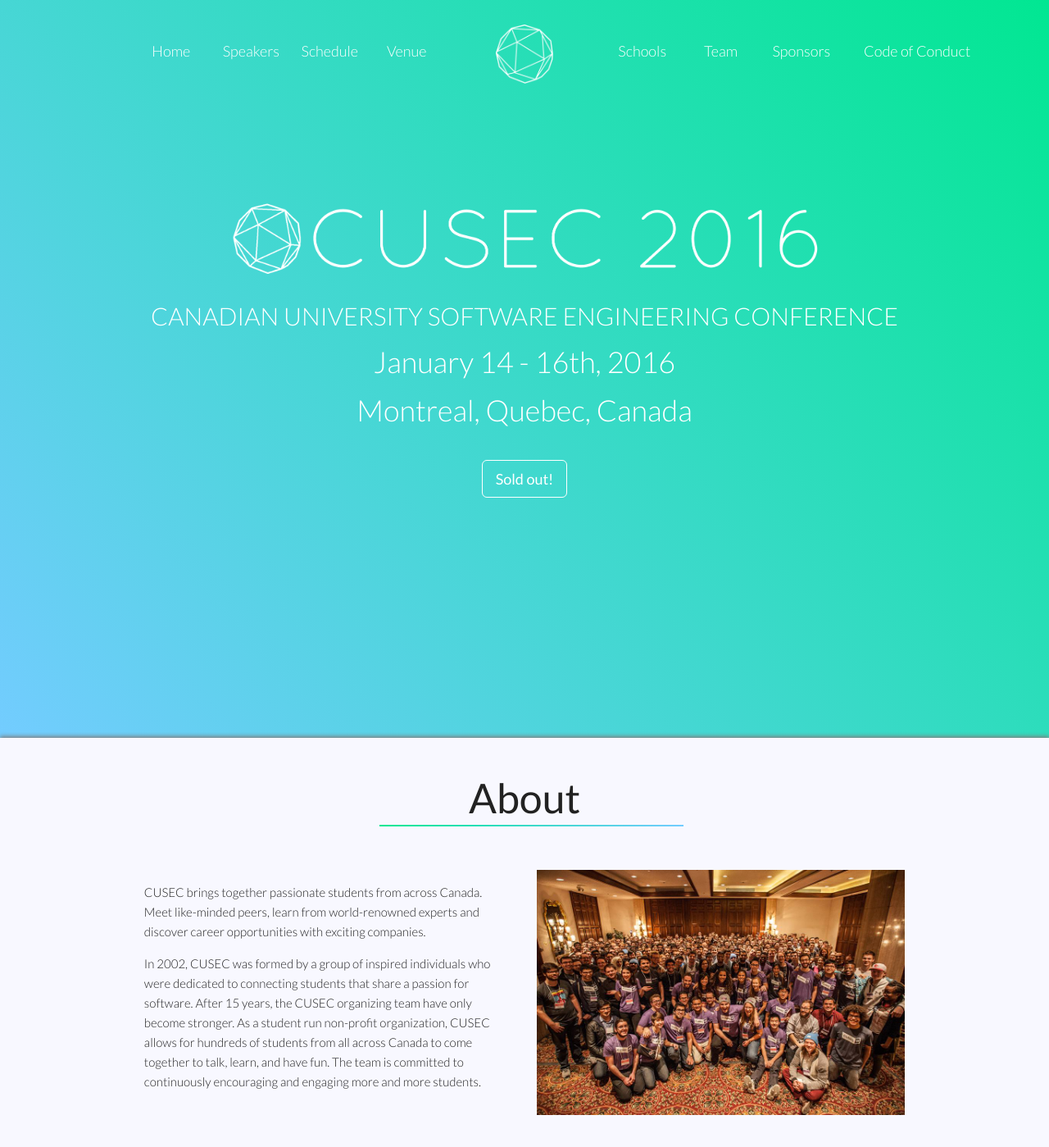
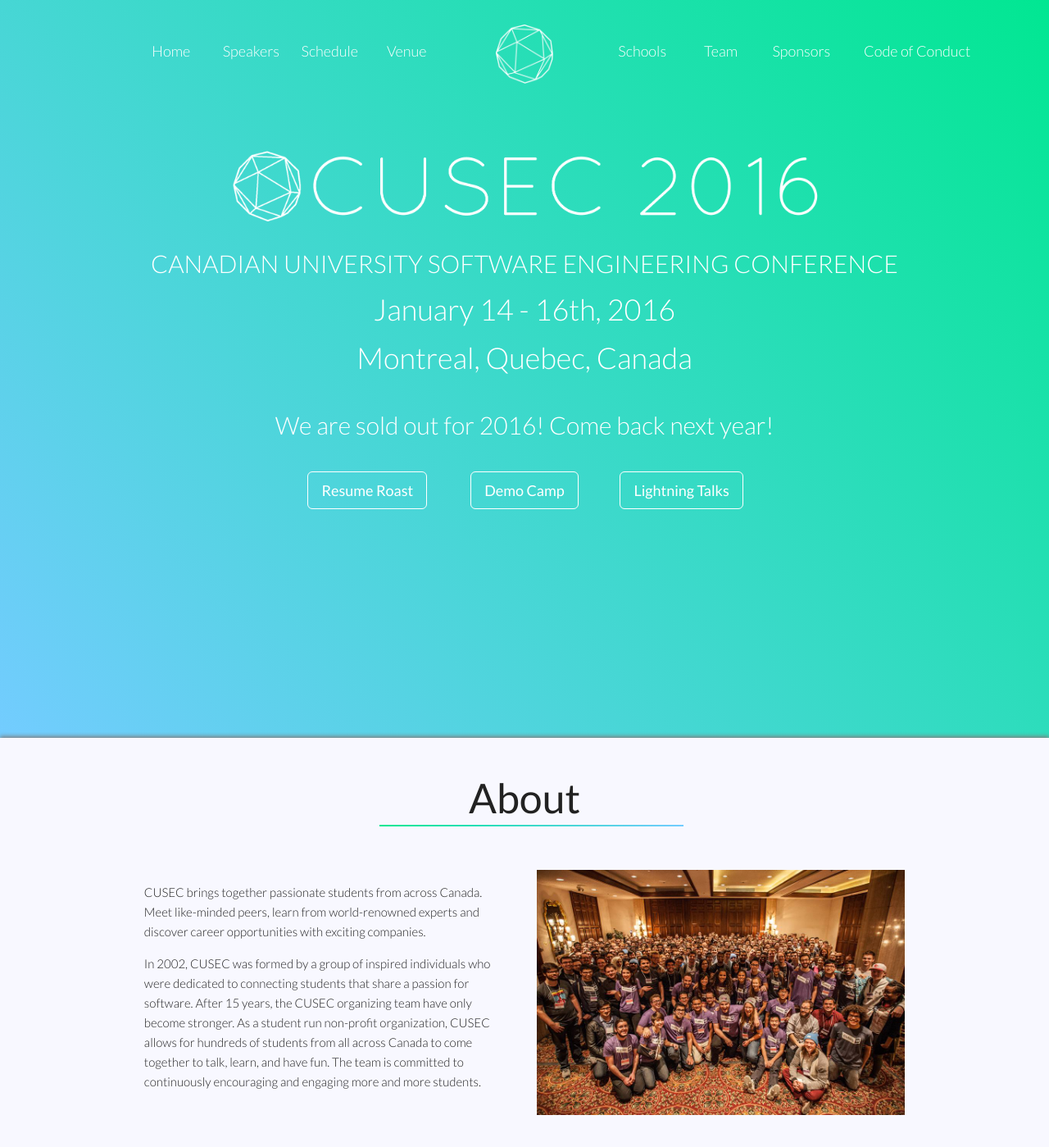
Before and after one commit to neivin/2016, a Jekyll site: the page built from index.html, in a window 1280 px wide, cut to the strip 0-1796 px from the top of the page. Shown: the top 1399 px of the strip at 82% size. Built offline with Jekyll 4.4.1, drawn with Linux system fonts in a browser that asks for light colours; nearby versions of some CDN libraries.

Commit message:
Buttons on splash
- Added Lightning talks button
- Added Resume Roast button
- Added Demo camp button

```diff
--- a/_includes/splash.html
+++ b/_includes/splash.html
@@ -12,17 +12,29 @@
     </div>
   </div>
   <div class="row text-center buttonGroup">
-    <!-- <div class="col-xs-12 col-sm-6 col-lg-3 col-lg-offset-3">
+    <div class="col-xs-12 col-sm-12 col-lg-12 text-center">
+      <h2 >We are sold out for 2016! Come back next year!</h2>
+    </div>
+  </div>
+  <div class="row text-center buttonGroup">
+    <div class="col-xs-6 col-sm-4 col-lg-2 col-lg-offset-3 text-center">
       <p>
-        <a href="#">
-          <button type="button" class="btn btn-default btn-lg">Resume Upload</button>
+        <a href="https://script.google.com/macros/s/AKfycbw_xN5zbc9vExwY-6XAO2xep0ktdlPHyx61S8dyClsIb-Z9_UNG/exec">
+          <button type="button" class="btn btn-default btn-lg">Resume Roast</button>
         </a>
       </p>
-    </div> -->
-    <div class="col-xs-12 col-sm-12 col-lg-4 col-lg-offset-4 text-center">
+    </div>
+    <div class="col-xs-6 col-sm-4 col-lg-2 text-center">
       <p>
-        <a href="#">
-          <button type="button" class="btn btn-default btn-lg">Sold out!</button>
+        <a href="https://script.google.com/macros/s/AKfycbxGZPI7sgnyQHCPMbMfAH0GR6GYoHVr3q5bl0e92ouAtnpGsEU/exec">
+          <button type="button" class="btn btn-default btn-lg">Demo Camp</button>
+        </a>
+      </p>
+    </div>
+    <div class="col-xs-12 col-sm-4 col-lg-2 text-center">
+      <p>
+        <a href="https://script.google.com/macros/s/AKfycbw9iKTLmOv5Hmx9q8LiLvCDlHHZcpMskEs4JDy-suQYy8WJsPw/exec">
+          <button type="button" class="btn btn-default btn-lg">Lightning Talks</button>
         </a>
       </p>
     </div>
--- a/css/style.css
+++ b/css/style.css
@@ -93,7 +93,7 @@
 }
 
 .cusecSplash {
-	margin-top: 10%;
+	margin-top: 5%;
 }
 /*About section */
 
--- a/index.html
+++ b/index.html
@@ -89,7 +89,7 @@
       </div>
     </div>
     <div class="row">
-      <div class="col-xs-5 col-xs-offset-3 col-sm-5 col-lg-4 col-lg-offset-4">
+      <div class="col-xs-5 col-xs-offset-4 col-sm-5 col-lg-4 col-lg-offset-4">
         <img class="img-responsive center-block" src="img/sponsors/ibm.png">
       </div>
     </div>
@@ -111,7 +111,7 @@
       <div class="col-xs-6 col-sm-3 col-lg-3 col-lg-pull-4">
         <img class="img-responsive center-block" src="img/sponsors/shopify.png">
       </div>
-      <div class="col-xs-5 col-xs-offset-3 col-sm-2 col-lg-2 col-lg-offset-0 col-lg-pull-3">
+      <div class="col-xs-4 col-xs-offset-4 col-sm-2 col-lg-2 col-lg-offset-0 col-lg-pull-3">
         <img class="img-responsive center-block" src="img/sponsors/rbc.png">
       </div>
     </div>
```
